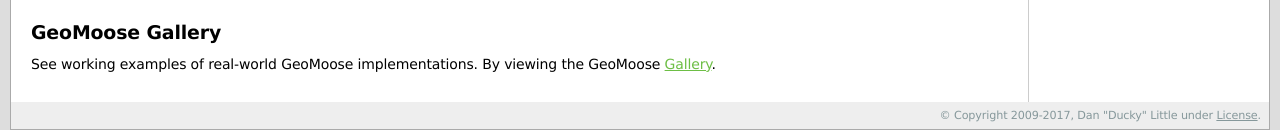
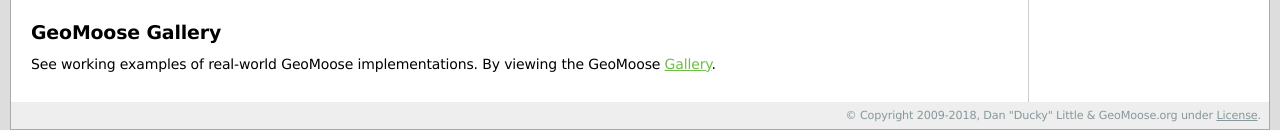
Before and after one commit to herambchaudhari4121/geomoose-website, a Sphinx documentation site: the page built from source/index.rst, in a window 1280 px wide and 900 px high, scrolled down 716 px. Shown: the part 770-900 px from the top of the window. Built offline with Sphinx 7.4.7, drawn with Linux system fonts in a browser that asks for light colours.

Commit message:
Use conf.py for copyright info in layout.
... instead of hard-coding it in lots of different spots.

```diff
--- a/source/_templates/layout.html
+++ b/source/_templates/layout.html
@@ -33,7 +33,7 @@
 {% block footer %}
 <div class="footer">
 	<div>
-	&copy; Copyright 2009-2017, Dan "Ducky" Little under <a href="http://docs.geomoose.org/info/license.html">License</a>.
+	&copy; Copyright {{ copyright }} under <a href="{{ pathto('license') }}">License</a>.
 	</div>
 </div>
 {% endblock %}
```
